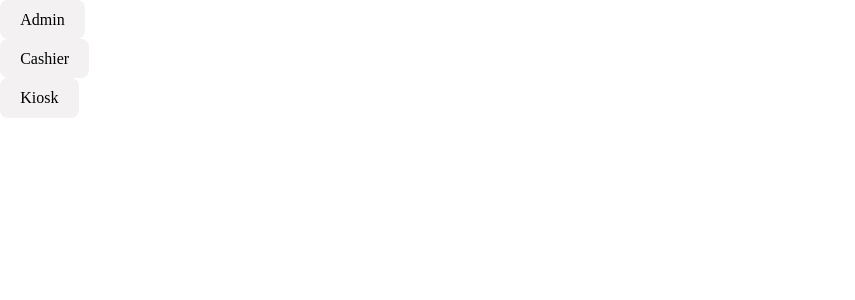
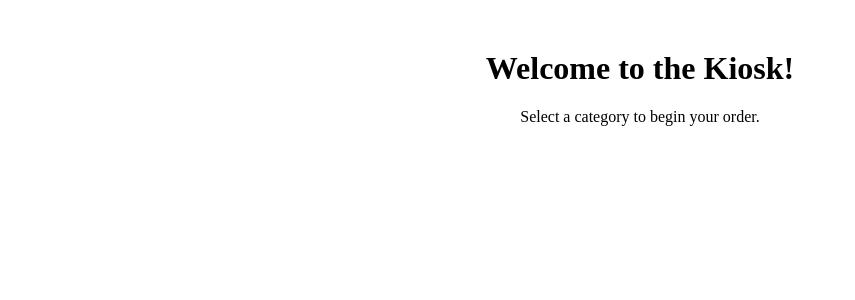
Before and after one commit to emz05/project3-team-42, a React (Vite) app in the folder client/: page /kiosk in a window 1280 px wide. Before the commit this address led to /home. Shown: the top 300 px of the page, without its empty margins (0-855 px from the left). Built offline with nearby package versions, Linux system fonts and the light colour scheme; no server answers.

Commit message:
added basic home page

```diff
--- a/client/package.json
+++ b/client/package.json
@@ -15,7 +15,7 @@
     "framer-motion": "^12.23.24",
     "react": "^19.2.0",
     "react-dom": "^19.2.0",
-    "react-router-dom": "^7.9.4"
+    "react-router-dom": "^7.9.5"
   },
   "devDependencies": {
     "@eslint/js": "^9.36.0",
--- a/client/src/client.jsx
+++ b/client/src/client.jsx
@@ -3,6 +3,7 @@ import { BrowserRouter, Routes, Route, Navigate } from 'react-router-dom';
 import LoginPanel from './components/cashier/views/LoginPanel.jsx';
 import OrderPanel from './components/cashier/views/OrderPanel.jsx';
 import HomePanel from './components/HomePanel.jsx';
+import KioskHomePage from './components/kiosk/views/HomePage.jsx';
 // import './components/cashier/css/client.css';
 
 function Client() {
@@ -10,12 +11,14 @@ function Client() {
         <BrowserRouter>
             <Routes>
                 {/* set paths for cashier */}
-                <Route path='/cashier/login' element={<LoginPanel/>}/>
-                <Route path='/cashier/order' element={<OrderPanel/>}/>
+                <Route path='/cashier/login' element={<LoginPanel />} />
+                <Route path='/cashier/order' element={<OrderPanel />} />
 
+                {/* kiosk path */}
+                <Route path='/kiosk' element={<KioskHomePage />} />
 
-                {/* set default page for landing and errors */}
-                <Route path='/home' element={<HomePanel/>}/>
+                {/* default home and error pages */}
+                <Route path='/home' element={<HomePanel />} />
                 <Route path="/" element={<Navigate to="/home" />} />
                 <Route path="*" element={<Navigate to="/home" />} />
             </Routes>
@@ -23,9 +26,4 @@ function Client() {
     );
 }
 
-
-
-
-
-
 export default Client;
--- /dev/null
+++ b/client/src/components/kiosk/views/HomePage.jsx
@@ -0,0 +1,10 @@
+import React from "react";
+
+export default function KioskHomePage() {
+  return (
+    <div style={{ textAlign: "center", marginTop: "50px" }}>
+      <h1>Welcome to the Kiosk!</h1>
+      <p>Select a category to begin your order.</p>
+    </div>
+  );
+}
```
Also changed, not shown: client/src/components/kiosk/css/kiosk.css (added), client/src/components/kiosk/views/CategoryPage.jsx (added), client/src/components/kiosk/views/ConfirmationPage.jsx (added), client/src/components/kiosk/views/CustomizePage.jsx (added), client/src/components/kiosk/views/ItemPage.jsx (added), client/src/components/kiosk/views/ReviewPage.jsx (added), 1 other file (tests, documents, lock files or other folders).
